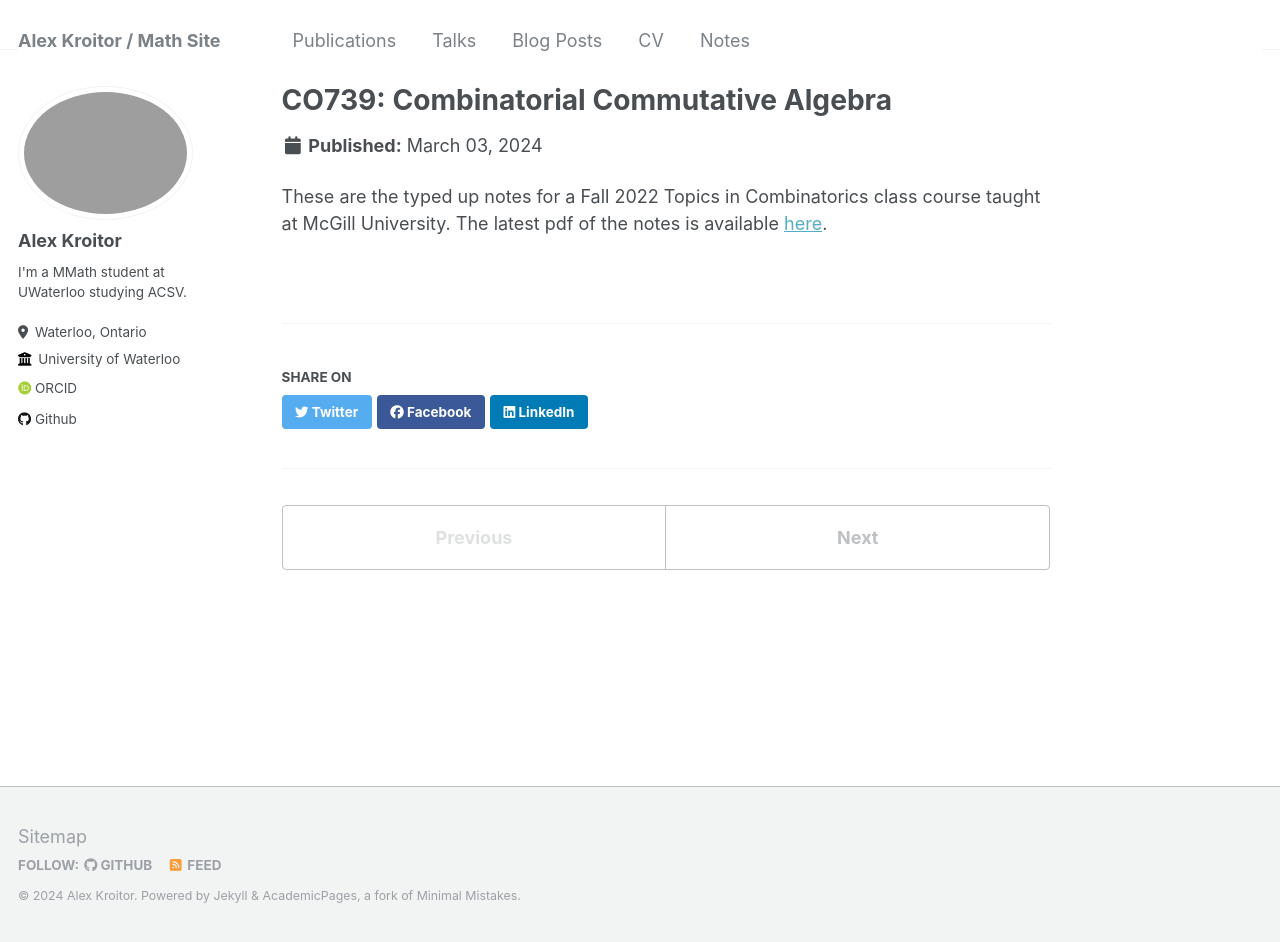
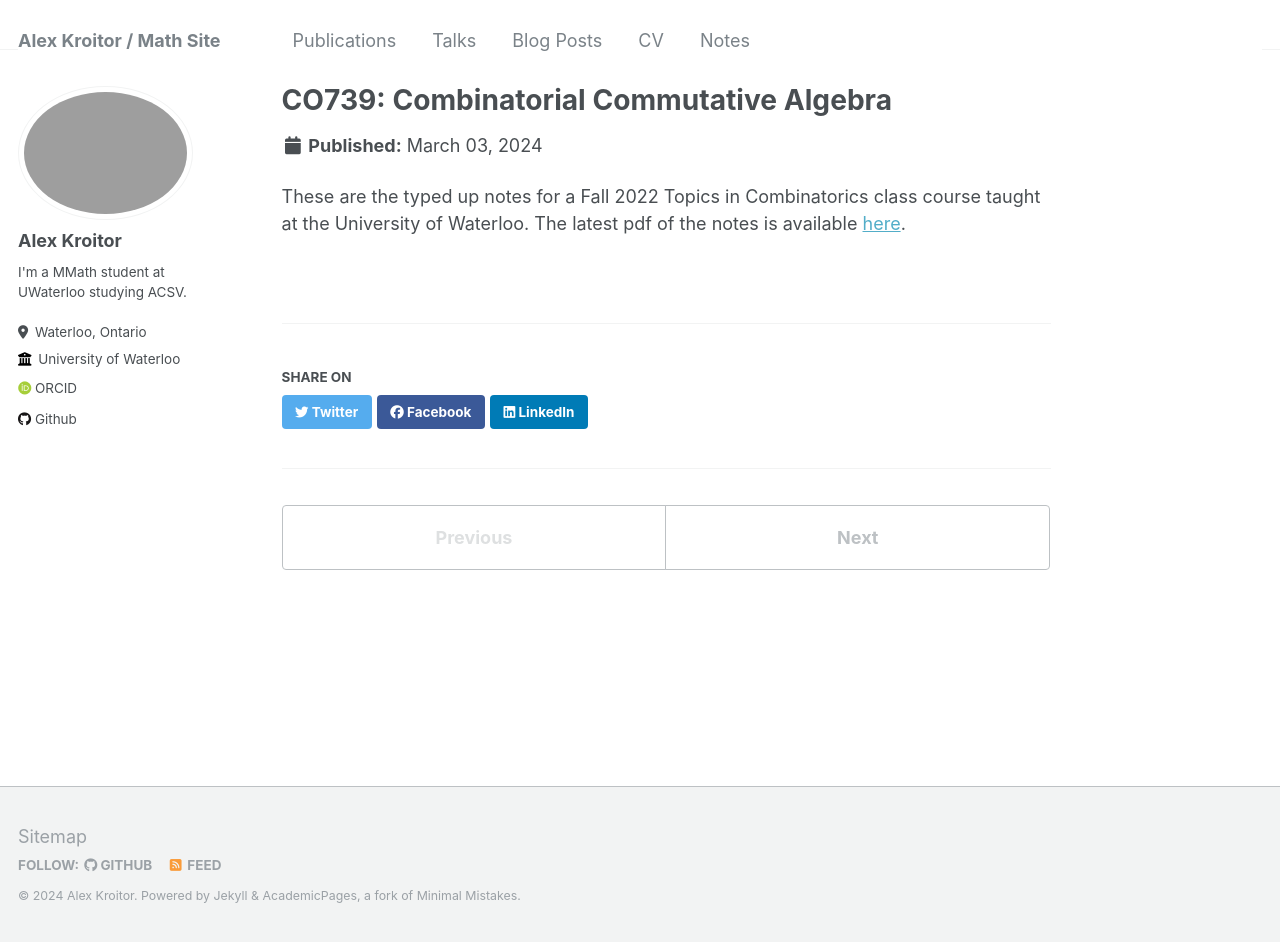
Before and after one commit to akroitor/akroitor.github.io, a Jekyll site: the page built from _notes/CO739.md, in a window 1280 px wide and 942 px high. Built offline with Jekyll 4.4.1, drawn with Linux system fonts in a browser that asks for light colours; some web fonts are replaced.

Commit message:
Update CO739.md

```diff
--- a/_notes/CO739.md
+++ b/_notes/CO739.md
@@ -5,4 +5,4 @@ collection: notes
 date: 2024-03-03
 ---
 
-These are the typed up notes for a Fall 2022 Topics in Combinatorics class course taught at McGill University. The latest pdf of the notes is available [here](/files/CO739CombComAlg.pdf).
+These are the typed up notes for a Fall 2022 Topics in Combinatorics class course taught at the University of Waterloo. The latest pdf of the notes is available [here](/files/CO739CombComAlg.pdf).
```
